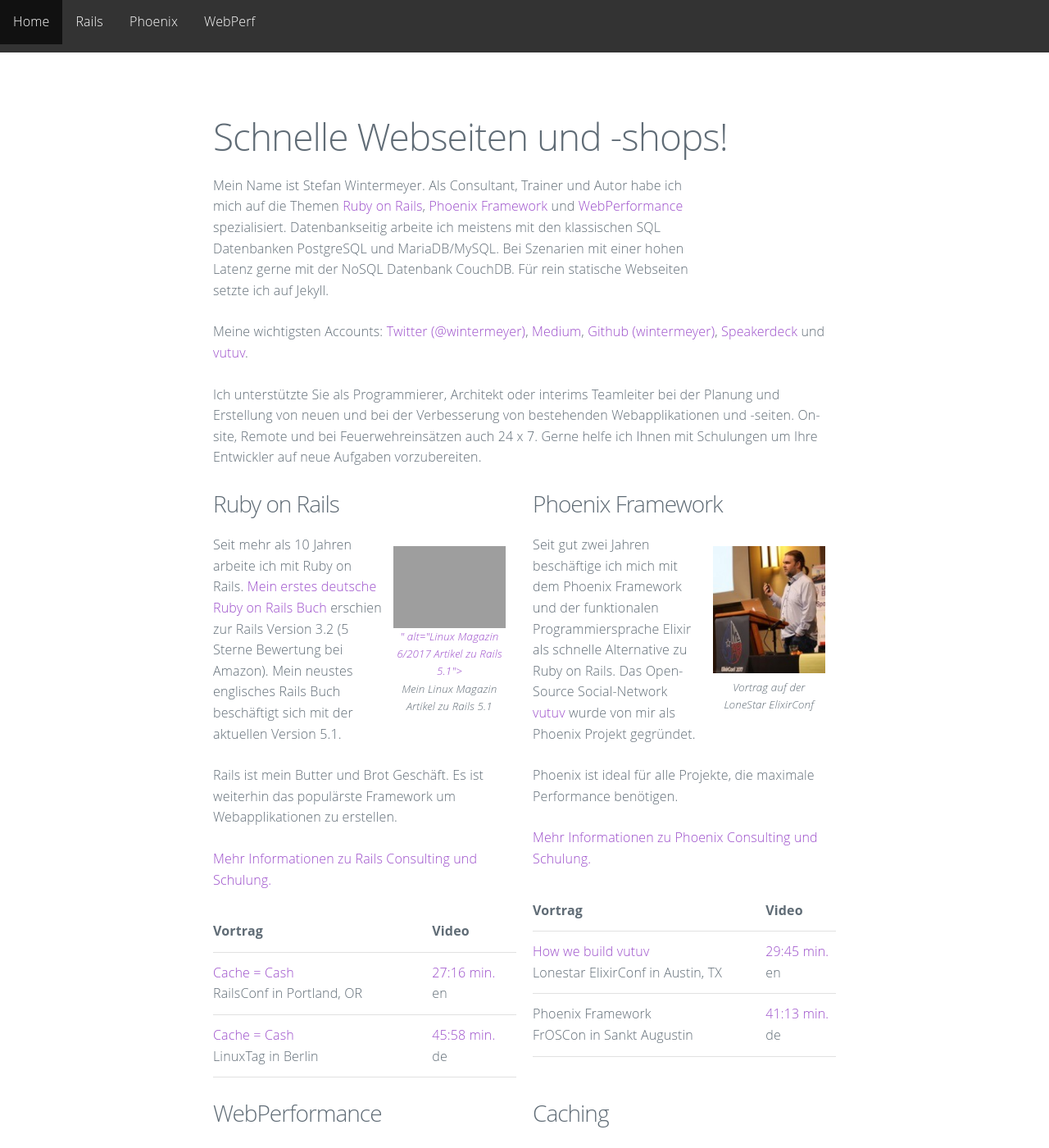
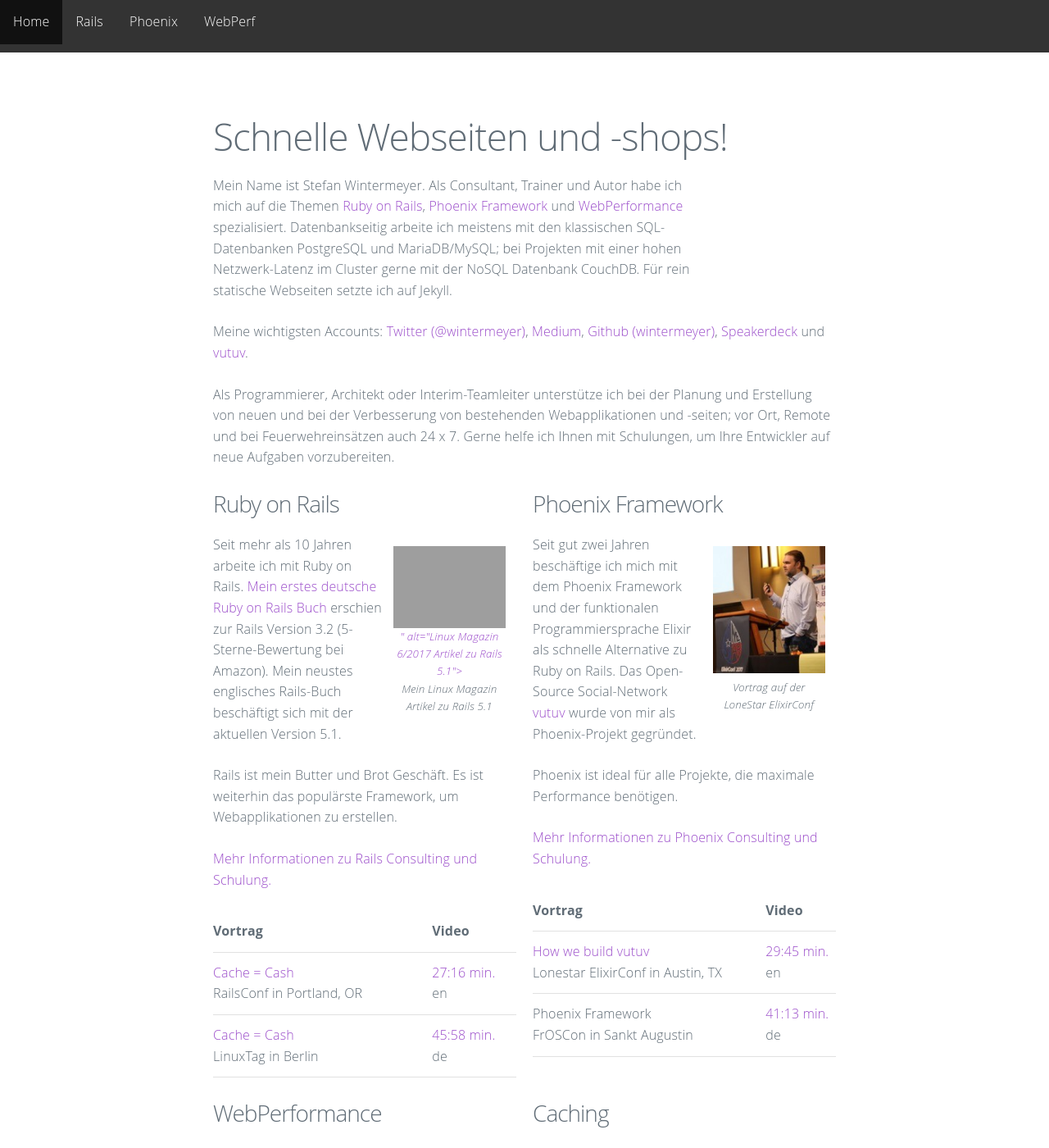
Before and after one commit to wintermeyer/www.wintermeyer-consulting.de, a Jekyll site: the page built from jekyll/index.html, in a window 1280 px wide and 1400 px high. Shown: the whole window at 82% size. Built offline with Jekyll 4.4.1, drawn with Linux system fonts in a browser that asks for light colours; some of the changed text lies outside the part shown.

Commit message:
Text improvements.

```diff
--- a/jekyll/index.html
+++ b/jekyll/index.html
@@ -14,10 +14,10 @@ sw_avatar: true
     <div class="column">
       <div class="img-sw-avatar"></div>
       <p>
-      Mein Name ist Stefan Wintermeyer. Als Consultant, Trainer und Autor habe ich mich auf die Themen <a href="/rails/">Ruby on Rails</a>, <a href="/phoenix/">Phoenix Framework</a> und <a href="/webperformance/">WebPerformance</a> spezialisiert.  Datenbankseitig arbeite ich meistens mit den klassischen SQL Datenbanken PostgreSQL und MariaDB/MySQL. Bei Szenarien mit einer hohen Latenz gerne mit der NoSQL Datenbank CouchDB. Für rein statische Webseiten setzte ich auf Jekyll.
+      Mein Name ist Stefan Wintermeyer. Als Consultant, Trainer und Autor habe ich mich auf die Themen <a href="/rails/">Ruby on Rails</a>, <a href="/phoenix/">Phoenix Framework</a> und <a href="/webperformance/">WebPerformance</a> spezialisiert.  Datenbankseitig arbeite ich meistens mit den klassischen SQL-Datenbanken PostgreSQL und MariaDB/MySQL; bei Projekten mit einer hohen Netzwerk-Latenz im Cluster gerne mit der NoSQL Datenbank CouchDB. Für rein statische Webseiten setzte ich auf Jekyll.
       </p>
       <p>Meine wichtigsten Accounts: <a href="https://twitter.com/wintermeyer">Twitter (@wintermeyer)</a>, <a href="https://medium.com/@wintermeyer">Medium</a>, <a href="https://github.com/wintermeyer"> Github (wintermeyer)</a>, <a href="https://speakerdeck.com/wintermeyer">Speakerdeck</a> und <a href="https://www.vutuv.de/users/stefan.wintermeyer">vutuv</a>.</p>
-      <p>Ich unterstützte Sie als Programmierer, Architekt oder interims Teamleiter bei der Planung und Erstellung von neuen und bei der Verbesserung von bestehenden Webapplikationen und -seiten. On-site, Remote und bei Feuerwehreinsätzen auch 24 x 7. Gerne helfe ich Ihnen mit Schulungen um Ihre Entwickler auf neue Aufgaben vorzubereiten.</p>
+      <p>Als Programmierer, Architekt oder Interim-Teamleiter unterstütze ich bei der Planung und Erstellung von neuen und bei der Verbesserung von bestehenden Webapplikationen und -seiten; vor Ort, Remote und bei Feuerwehreinsätzen auch 24 x 7. Gerne helfe ich Ihnen mit Schulungen, um Ihre Entwickler auf neue Aufgaben vorzubereiten.</p>
     </div>
   </div>
   <div class="row">
@@ -28,18 +28,18 @@ sw_avatar: true
         <img class="scaled" src="{% base64 assets/publications/2017/rails-5.1-linux-magazin-180x254.jpg %}" alt="Linux Magazin 6/2017 Artikel zu Rails 5.1"></a>
         <figcaption>Mein Linux Magazin Artikel zu Rails 5.1</figcaption>
       </figure>
-      <p>Seit mehr als 10 Jahren arbeite ich mit Ruby on Rails. <a href="http://amzn.to/2uFtEOh">Mein erstes deutsche Ruby on Rails Buch</a> erschien zur Rails Version 3.2 (5 Sterne Bewertung bei Amazon). Mein neustes englisches Rails Buch beschäftigt sich mit der aktuellen Version 5.1.</p>
-      <p>Rails ist mein Butter und Brot Geschäft. Es ist weiterhin das populärste Framework um Webapplikationen zu erstellen.</p>
+      <p>Seit mehr als 10 Jahren arbeite ich mit Ruby on Rails. <a href="http://amzn.to/2uFtEOh">Mein erstes deutsche Ruby on Rails Buch</a> erschien zur Rails Version 3.2 (5-Sterne-Bewertung bei Amazon). Mein neustes englisches Rails-Buch beschäftigt sich mit der aktuellen Version 5.1.</p>
+      <p>Rails ist mein Butter und Brot Geschäft. Es ist weiterhin das populärste Framework, um Webapplikationen zu erstellen.</p>
       <p><a href="/rails/">Mehr Informationen zu Rails Consulting und Schulung.</a></p>
       {% include talks-mini-table.html tag='Rails' %}
     </div>
     <div class="column">
       <h3>Phoenix Framework</h3>
       <figure>
-        <a href="https://www.youtube.com/watch?v=5injICmmVII"><img src="assets/conferences/2017/sw_speaks_at_lonestar2017-150x171.jpg" alt="Phoenix Erfinder Chris McCord und Stefan Wintermeyer" class="scaled"></a>
+        <a href="https://www.youtube.com/watch?v=5injICmmVII"><img src="/assets/conferences/2017/sw_speaks_at_lonestar2017-150x171.jpg" alt="Phoenix Erfinder Chris McCord und Stefan Wintermeyer" class="scaled"></a>
         <figcaption>Vortrag auf der LoneStar ElixirConf</figcaption>
       </figure>
-      <p>Seit gut zwei Jahren beschäftige ich mich mit dem Phoenix Framework und der funktionalen Programmiersprache Elixir als schnelle Alternative zu Ruby on Rails. Das Open-Source Social-Network <a href="https://www.vutuv.de">vutuv</a> wurde von mir als Phoenix Projekt gegründet.</p>
+      <p>Seit gut zwei Jahren beschäftige ich mich mit dem Phoenix Framework und der funktionalen Programmiersprache Elixir als schnelle Alternative zu Ruby on Rails. Das Open-Source Social-Network <a href="https://www.vutuv.de">vutuv</a> wurde von mir als Phoenix-Projekt gegründet.</p>
       <p>Phoenix ist ideal für alle Projekte, die maximale Performance benötigen.</p>
       <p><a href="/phoenix/">Mehr Informationen zu Phoenix Consulting und Schulung.</a></p>
       {% include talks-mini-table.html tag='Phoenix' %}
@@ -49,7 +49,7 @@ sw_avatar: true
   <div class="row">
     <div class="column">
       <h3>WebPerformance</h3>
-      <p>Jede Sekunde schnellere Ladezeit bedeutet 5% bessere Conversion Rate und führt zu geringeren Bounce Raten.</p>
+      <p>Jede Sekunde schnellere Ladezeit bedeutet 5% bessere Conversion-Rate und führt zu geringeren Bounce-Raten.</p>
       <p>Beim Thema WebPerformance ist Deutschland ein Spätzünder. Für die meisten Firmen ist erst die Aussicht auf ein besseres Google- oder Facebook-Ranking der Einstiegspunkt für die WebPerformance-Optimierung.</p>
       <p>Diese Optimierung ist ein Full-Stack-Problem. Dabei untersuche ich von dem Betriebssystem über SQL-Queries bis zum ausgegebenen HTML alle Bereiche.</p>
       <p><a href="/webperformance/">Mehr Informationen zu meinem WebPerformance Angebot.</a></p>
--- a/jekyll/webperformance/index.html
+++ b/jekyll/webperformance/index.html
@@ -25,7 +25,9 @@ description: >
       <p>
         Ein Umstieg auf HTTP/2 und die neuesten Komprimiermethoden natürlich ist immer auf der Check-Liste. Aber das ist ja Standard.
       </p>
-
+      <p>
+        Wenn Sie sich noch nie technisch mit dem Thema WebPerformance beschäftigt haben, empfehle ich Ihnen meinen Grundlagenartikel in der iX 08/2015 (<a href="http://www.heise.de/ix/inhalt/2015/8/102/">online als PDF</a>). Wenn Sie tiefer einsteigen wollen, dann das Buch <a href="https://hpbn.co">High Performance Browser Networking</a> von Ilya Grigorik. Als initialen Kick-Start biete ich Ihnen gerne einen halb- oder ganztägigen Workshop an.
+      </p>
     </div>
   </div>
 
```
Also changed, not shown: other parts of jekyll/index.html (+1 -1 lines).
